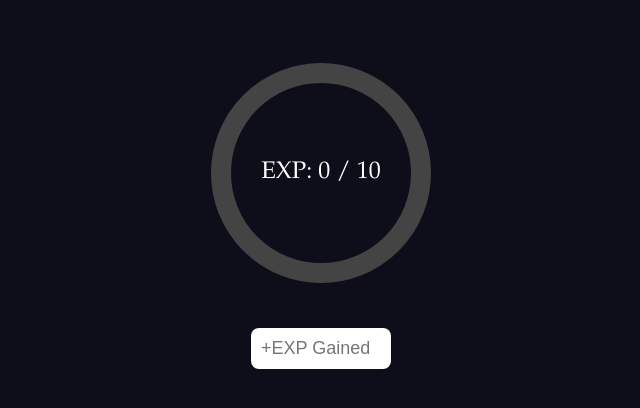
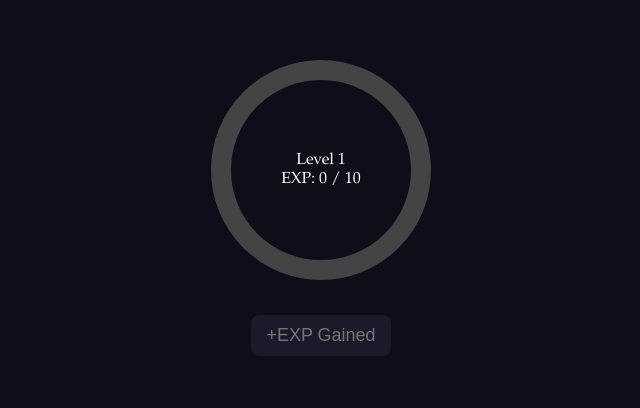
Before and after one commit to Dnklbrg31/Exp-tracker, a plain HTML site: page index.html in a window 1280 px wide. Shown: the part 200-608 px from the top of the page, without its empty margins (319-959 px from the left). Drawn offline with Linux system fonts and the light colour scheme.

Commit message:
Update index.html
Level added to tracker
Made smaller, optimized for notion

```diff
--- a/index.html
+++ b/index.html
@@ -5,7 +5,12 @@
   <meta name="viewport" content="width=device-width, initial-scale=1.0" />
   <title>EXP Counter - Fantasy RPG Edition</title>
   <style>
-    body {
+    html, body {
+      margin: 0;
+      padding: 0;
+      width: 100%;
+      height: 100%;
+      overflow: hidden;
       background: #0e0e1a;
       color: #fff;
       font-family: 'Garamond', serif;
@@ -13,15 +18,14 @@
       flex-direction: column;
       align-items: center;
       justify-content: center;
-      height: 100vh;
-      overflow: hidden;
+      box-sizing: border-box;
     }
 
     .ring-container {
       position: relative;
       width: 250px;
       height: 250px;
-      margin-bottom: 30px;
+      margin-bottom: 20px;
     }
 
     .ring {
@@ -54,15 +58,11 @@
       top: 50%;
       left: 50%;
       transform: translate(-50%, -50%);
-      font-size: 24px;
+      font-size: 16px;
       text-align: center;
       pointer-events: none;
-    }
-
-    input[type="number"]::-webkit-inner-spin-button,
-    input[type="number"]::-webkit-outer-spin-button {
-      -webkit-appearance: none;
-      margin: 0;
+      white-space: pre-line;
+      line-height: 1.2;
     }
 
     input[type="number"] {
@@ -73,6 +73,15 @@
       border: none;
       outline: none;
       width: 120px;
+      background: #1a1a2a;
+      color: #fff;
+      text-align: center;
+    }
+
+    input[type="number"]::-webkit-inner-spin-button,
+    input[type="number"]::-webkit-outer-spin-button {
+      -webkit-appearance: none;
+      margin: 0;
     }
 
     .level-up-message {
@@ -113,7 +122,7 @@
       <circle cx="125" cy="125" r="100" stroke="#444" stroke-width="20" fill="none" />
       <circle class="ring" cx="125" cy="125" r="100" stroke="#44ffee" stroke-width="20" fill="none" />
     </svg>
-    <div class="level-text" id="levelText">EXP: 0 / 10</div>
+    <div class="level-text" id="levelText">Level 1\nEXP: 0 / 10</div>
     <div class="level-up-message" id="levelUpMessage"></div>
   </div>
 
@@ -156,7 +165,7 @@
       const percent = currentEXP / expToNext;
       const offset = 628 - 628 * percent;
       ring.style.strokeDashoffset = offset;
-      levelText.textContent = `EXP: ${currentEXP} / ${expToNext}`;
+      levelText.textContent = `Level ${currentLevel}\nEXP: ${currentEXP} / ${expToNext}`;
     }
 
     function triggerLevelUp() {
```
